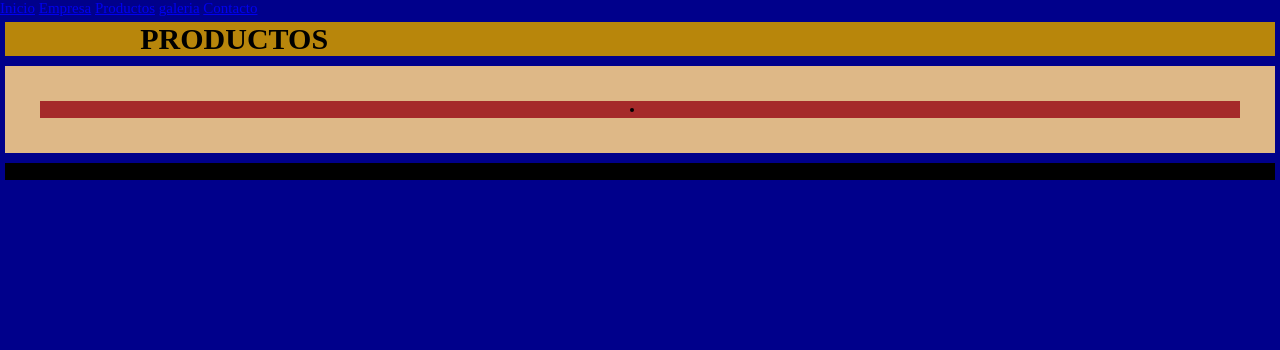
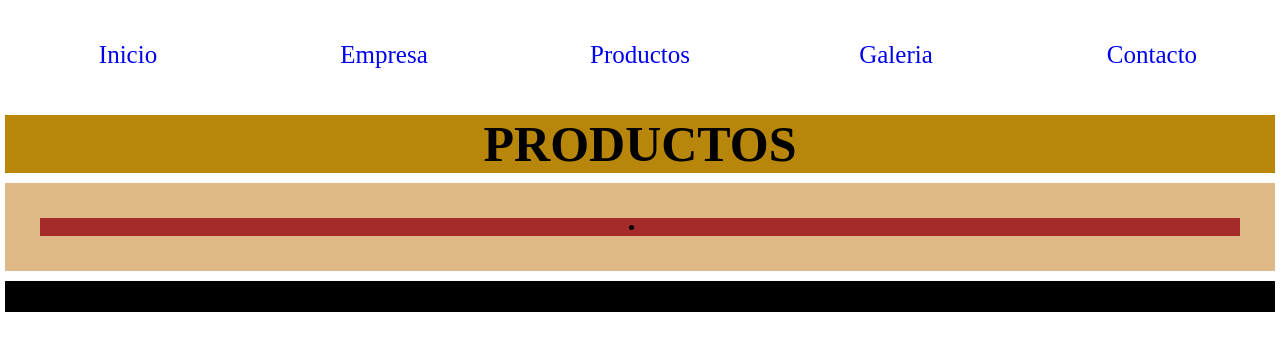
Before and after one commit to Damm0590/proyecto, a plain HTML site: page html/productos.html in a window 1280 px wide. Drawn offline with Linux system fonts and the light colour scheme.

Commit message:
tercer commit estilo terminando pagina 1 index

```diff
--- a/css/estilo.css
+++ b/css/estilo.css
@@ -2,26 +2,39 @@
     margin: 0;
     padding: 0;
 }
-/***************GRID*****************/
+/******************************GRID*************************************/
 html {
-    background-color: darkblue;
-    font-size: 15px;
+    background-color: white;
 }
+
+/***************BODY*****************/
 
 body {
     display:grid;
     grid-area: span span span;
-    grid-template-columns: 2 4px;;
+    grid-template-columns: 2;
 }
 
+a {
+    text-decoration: none;
+}
+
+h1 {
+    grid-area: auto;
+    font-size: 50px;
+    text-align: center;
+}
+/****************HEADER****************/
 header {
     background-color: darkgoldenrod;
     margin: 5px;
     align-content: center;
     text-align: center;
     display: grid;
-    grid-template-columns: auto auto auto auto;
+    grid-template-columns: 4;
 }
+
+/****************MAIN****************/
 
 main {
     background-color: burlywood;
@@ -31,17 +44,40 @@ main {
     text-align: center;
 }
 
+p {
+    margin: 5px;
+    font-size: 18px;
+}
+
+/****************SECTION****************/
+
+
 section {
     background-color: brown;
     margin: 5px;
 }
+
+/****************FOOTER****************/
 
 footer {
     background-color: black;
     margin: 5px;
 }
 
-/******************FLEX************************/
+/*******************************FLEX********************************/
+
+.nav-flexbar{
+    display: flex;
+}
+
+.nav1 {
+    width: 100%;
+    margin: 5px;
+    text-align: center;
+    line-height: 100px;
+    font-size: 25px;
+    justify-content: center;
+}
 
 section {
     display: flex;
--- a/html/productos.html
+++ b/html/productos.html
@@ -8,13 +8,13 @@
     <link rel="stylesheet" href="../css/estilo.css">
   </head>
   <body class="body">
-    <nav>
-      <a href="html.index">Inicio</a>
-      <a href="empresa.html">Empresa</a>
-      <a href="productos.html">Productos</a>
-      <a href="galeria.html">galeria</a>
-      <a href="galeria.html">Contacto</a>
-    </nav>
+    <ul class="nav-flexbar">
+      <span class="nav1"><a href="../index.html">Inicio</a></span>
+      <span class="nav1"><a href="empresa.html">Empresa</a></span>
+      <span class="nav1"><a href="productos.html">Productos</a></span>
+      <span class="nav1"><a href="galeria.html">Galeria</a></span>
+      <span class="nav1"><a href="contacto.html">Contacto</a></span>
+      </ul>
     <header class="header">
       <h1>PRODUCTOS</h1>
     </header>
```
Also changed, not shown: html/contacto.html (+7 -7 lines), html/empresa.html (+13 -6 lines), html/galeria.html (+7 -6 lines), index.html (+8 -12 lines).
